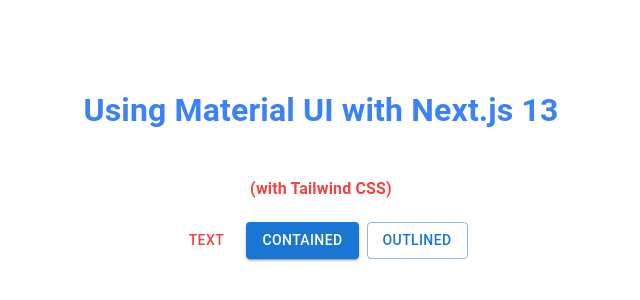
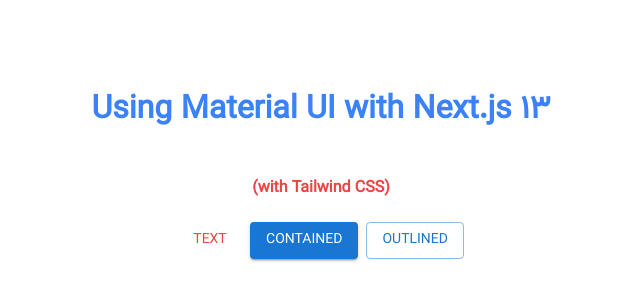
Before and after one commit to jooya2023/parameter-adjustment-ui, a Next.js app: page / in a window 1280 px wide. Shown: the part 238-538 px from the top of the page, without its empty margins (319-959 px from the left). Built offline with nearby package versions, Linux system fonts and the light colour scheme.

Commit message:
add vazir font

```diff
--- a/app/globals.css
+++ b/app/globals.css
@@ -1,5 +1,5 @@
 @tailwind base;
 @tailwind components;
 @tailwind utilities;
-@import url("https://fonts.googleapis.com/css?family=Roboto:300,400,500,700&display=swap");
-@import url("https://fonts.googleapis.com/icon?family=Material+Icons");
+/* @import url("https://fonts.googleapis.com/css?family=Roboto:300,400,500,700&display=swap");
+@import url("https://fonts.googleapis.com/icon?family=Material+Icons"); */
--- a/app/layout.tsx
+++ b/app/layout.tsx
@@ -3,6 +3,13 @@
 import { CssBaseline, ThemeProvider } from "@mui/material";
 import "./globals.css";
 import { lightTheme } from "./theme/themes";
+import localFont from "next/font/local";
+
+const vazirFont = localFont({
+  src: "./fonts/vazir/Vazirmatn-FD-Regular.woff2",
+  display: "swap",
+  variable: "--font-vazir",
+});
 
 // export const metadata = {
 //   title: "Create Next App",
@@ -15,7 +22,7 @@
   children: React.ReactNode;
 }) {
   return (
-    <html lang="en">
+    <html lang="en" className={vazirFont.variable}>
       <ThemeProvider theme={lightTheme}>
         <CssBaseline />
         <body id="__next">{children}</body>
--- a/app/theme/themes.ts
+++ b/app/theme/themes.ts
@@ -9,4 +9,7 @@
   palette: {
     mode: "light",
   },
+  typography: {
+    fontFamily: "var(--font-vazir), Arial",
+  },
 });
--- a/tailwind.config.js
+++ b/tailwind.config.js
@@ -6,7 +6,12 @@
   content: ["./app/**/*.{js,ts,jsx,tsx,css}"],
   important: "#__next",
   theme: {
-    extend: {},
+    extend: {
+      fontFamily: {
+        sans: ["var(--font-vazir)"],
+        mono: ["var(--font-vazir)"],
+      },
+    },
   },
   plugins: [],
 };
```
Also changed, not shown: app/fonts/vazir/Vazirmatn-FD-Regular.woff2 (added).
